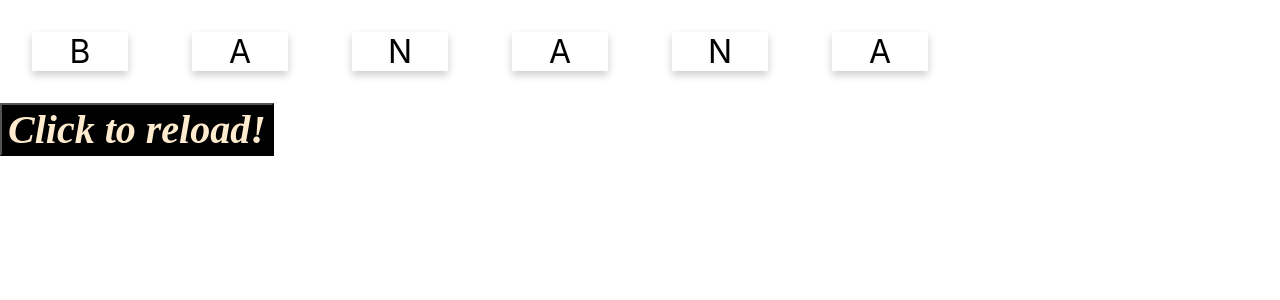
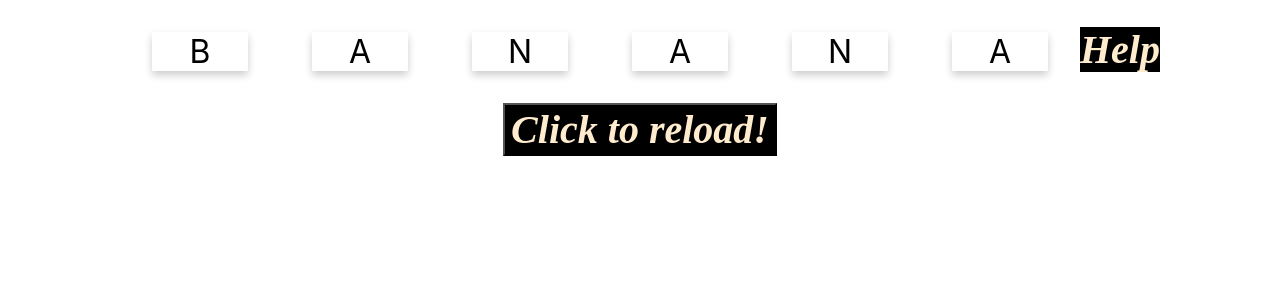
Before and after one commit to juloung123/lab-react, a React (Create React App) app: page / in a window 1280 px wide. Shown: the top 300 px of the page. Built offline with nearby package versions, Linux system fonts and the light colour scheme.

Commit message:
add help botton but console

```diff
--- a/src/App.js
+++ b/src/App.js
@@ -6,13 +6,14 @@ import WordCard from './WordCard';
 let allword = ['Apple','banana','hello','react','javascript','yarn']
 
 function App() {
+  const midset = 'midset'
   const className1 = 'reloadbotton'
   function refreshPage() {
     window.location.reload(false);
   }
 
   return (
-    <div>
+    <div style={styles.style}>
       <WordCard value={allword}/>
       <button onClick={refreshPage} className = {className1}>Click to reload!</button>
     </div>
@@ -20,3 +21,12 @@ function App() {
 }
 
 export default App;
+
+const styles = ({
+  style : {
+      display: "flex",
+      flexDirection:'column',
+      justifyContent: "center",
+      alignItems: "center",
+    }
+})
--- a/src/WordCard.js
+++ b/src/WordCard.js
@@ -10,19 +10,28 @@ const prepareStateFromword = given_word => {
         chars,
         attempt: 1,
         guess: '',
-        complete: false
+        complete: false,
+        help:1,
+        check:0,
     }
 }
 
 export default function WordCard(props){
+    const className1 = 'reloadbotton'
     const word1 = props.value[Math.floor(Math.random() * 6)];
     const [state, setState] = useState(prepareStateFromword(word1))
-
+    let sethelp = state.help-1
+    // let helpguess = state.guess + state.word.charAt(state.check)
+    function help(){
+        console.log(`${state.word.charAt(state.check)} has been activated`)
+    }
     const activationHandler = c => {
         console.log(`${c} has been activated`)
+        let check = state.check + 1
+        let guess = state.guess + c
 
-        let guess = state.guess + c
-        setState({...state, guess})
+        setState({...state, guess , check})
+        console.log(`${state.check} has been activated`)
 
         if(guess.length ==  state.word.length){
             if(guess == state.word){
@@ -31,7 +40,7 @@ export default function WordCard(props){
             }
             else{
                 console.log('reset, next attempt')
-                setState({...state, guess : '' , attempt : state.attempt + 1})
+                setState({...state, guess : '' , attempt : state.attempt + 1 , check : 0})
                 console.log(state.attempt)
             }
         }
@@ -44,6 +53,15 @@ export default function WordCard(props){
                     <CharacterCard value={c} key={i} activationHandler={activationHandler} attempt={state.attempt}/>
                 )
             }
+            <botton onClick = {help} className = {className1}>Help</botton>
         </div>
     )
 }
+const styles = ({
+    style : {
+        display: "flex",
+        flexDirection:'column',
+        justifyContent: "center",
+        alignItems: "center",
+      }
+  })
```
